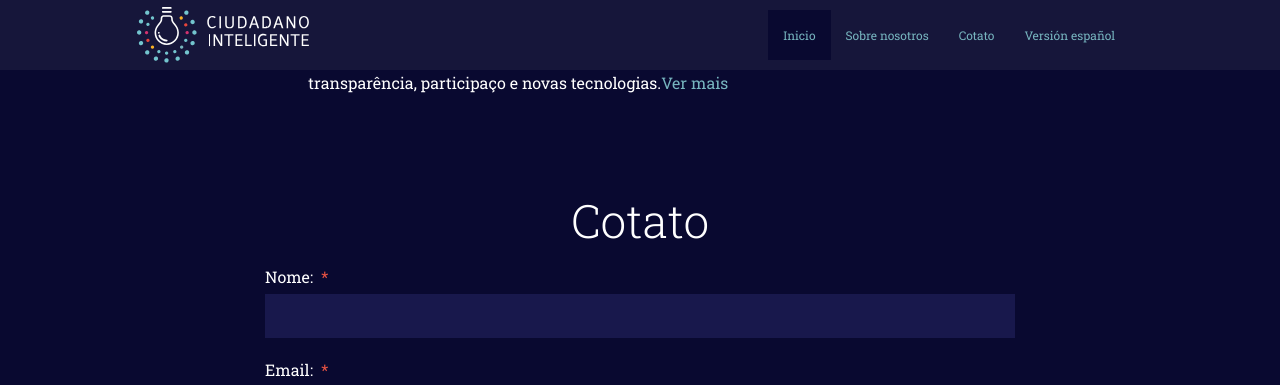
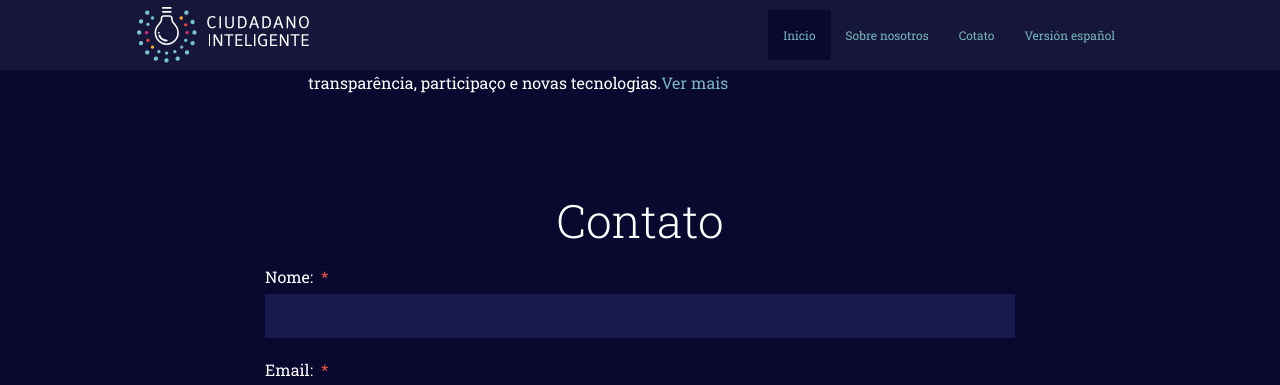
Before and after one commit to ciudadanointeligente/cidadaniainteligente.org.github.io, a Jekyll site: the page built from index.html, in a window 1280 px wide and 900 px high, scrolled down 2057 px. Shown: the top 385 px of the window. Built offline with Jekyll 4.4.1, drawn with Linux system fonts in a browser that asks for light colours; nearby versions of some CDN libraries; library files that are not in the unit come from our copies.

Commit message:
Update contact.html

```diff
--- a/_includes/contact.html
+++ b/_includes/contact.html
@@ -1,5 +1,5 @@
-<section id="cotato">
-    <h2>Cotato</h2>
+<section id="contato">
+    <h2>Contato</h2>
     <form action="https://docs.google.com/a/ciudadanointeligente.org/forms/d/e/1FAIpQLScRBX3mkbxGxB0_kq-17ge9Hb_lWXtaEuKE9fPiHqCKuA8zcw/formResponse" method="POST" id="ss-form" class="form" target="_self" onsubmit=""><ol role="list" class="ss-question-list" style="padding-left: 0">
         <div class="ss-form-question errorbox-good" role="listitem">
             <div dir="ltr" class="ss-item ss-item-required ss-text">
```
